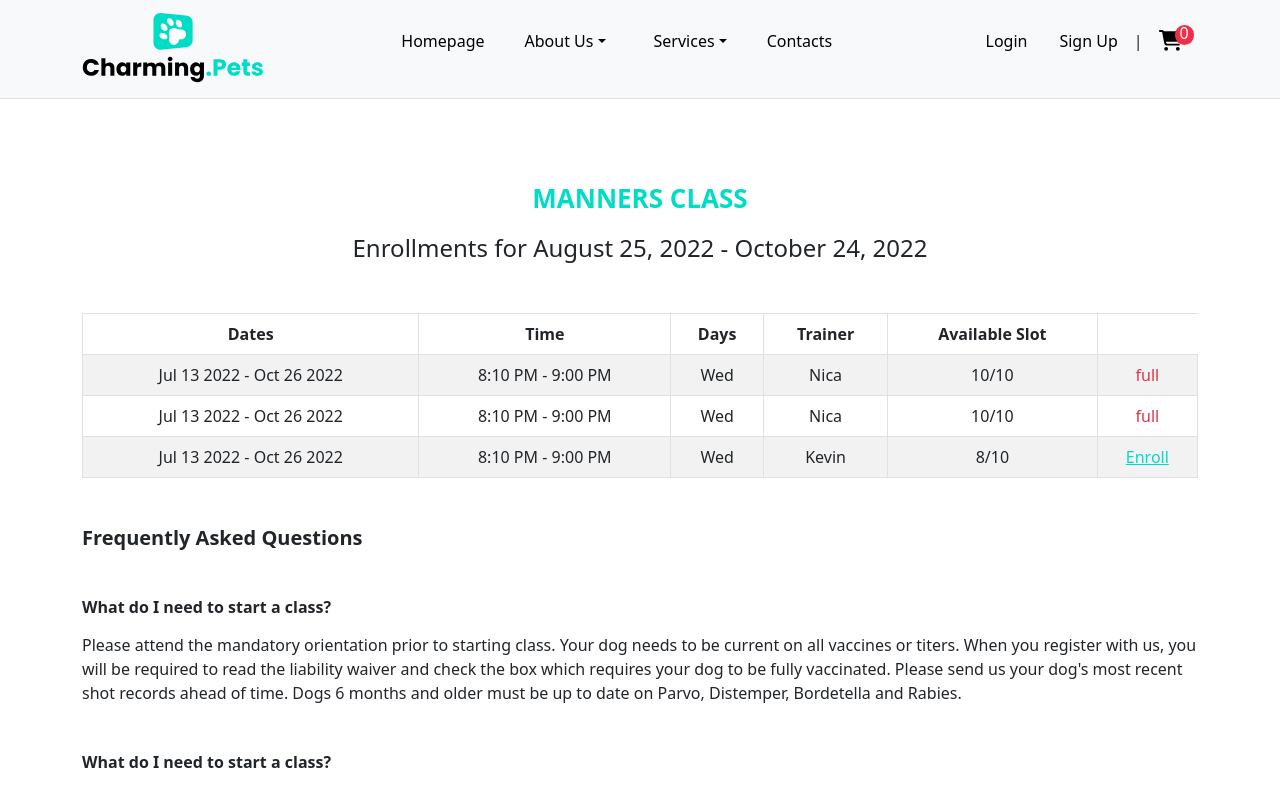
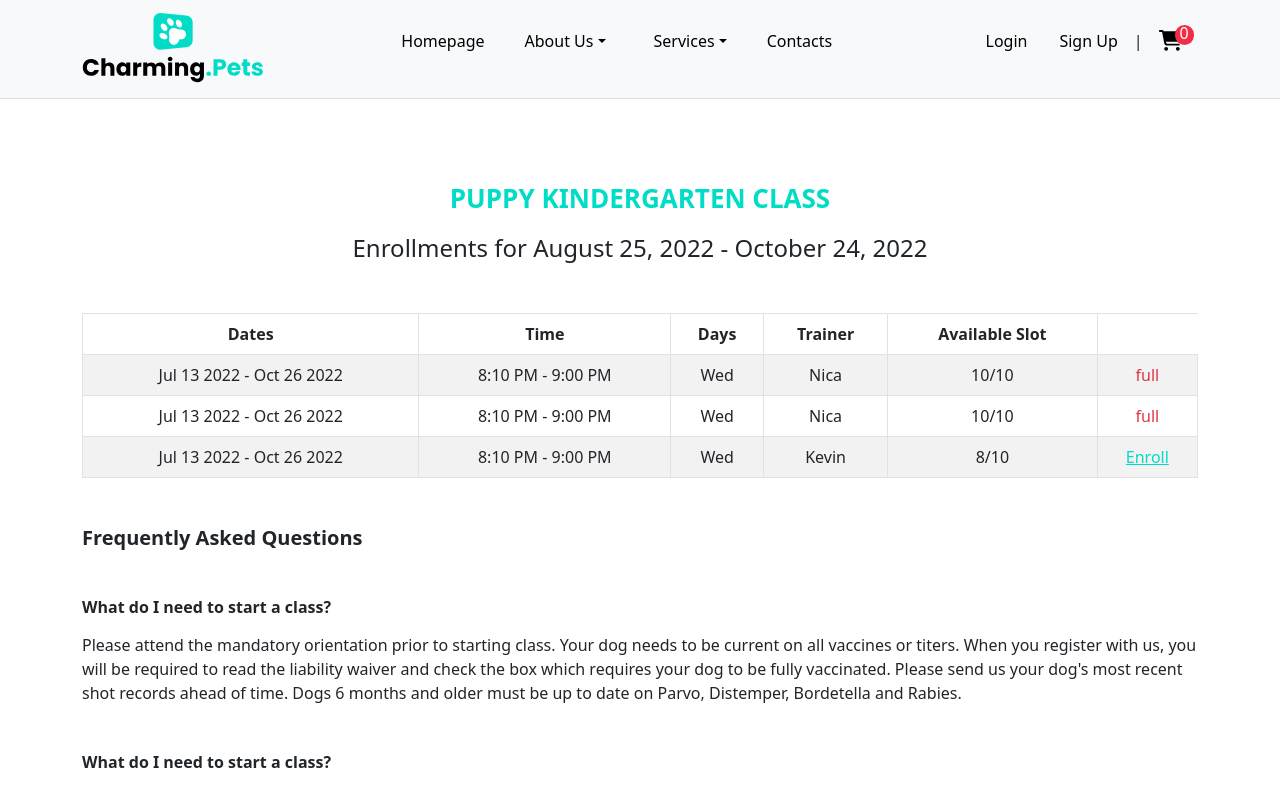
Before and after one commit to LightLotus/group-3-nickel-capstone, a React (Create React App) app: page /puppykindergarten in a window 1280 px wide. Shown: the top 792 px of the page. Built offline with nearby package versions, Linux system fonts and the light colour scheme.

Commit message:
edited puppykindergarten page

```diff
--- a/src/css/Navbar.css
+++ b/src/css/Navbar.css
@@ -20,9 +20,14 @@
   transition: all 0.3s ease-in-out;
 }
 
+.dropright {
+  text-decoration: none;
+}
+
 .nav-dropdown {
   width: 100%;
   display: block;
+  text-decoration: none;
 }
 
 .navlinks-a::after {
@@ -71,7 +76,7 @@
   position: absolute;
   font-size: 1rem;
   color: #fff;
-  background-color: #F42D46;
+  background-color: #f42d46;
   text-align: center;
   z-index: 999;
   top: 0;
--- a/src/pages/PuppyKindergarten.js
+++ b/src/pages/PuppyKindergarten.js
@@ -8,7 +8,7 @@ import "../css/PuppyKindergarten.css";
 const PuppyKindergarten = () => {
   return (
 <>
-   <Container className="master-Class"><p>MANNERS CLASS</p></Container>
+   <Container className="master-Class"><p>PUPPY KINDERGARTEN CLASS</p></Container>
     <Container><h4>Enrollments for August 25, 2022 - October 24, 2022</h4></Container>
     <Container>
     <Table striped bordered hover>
```
